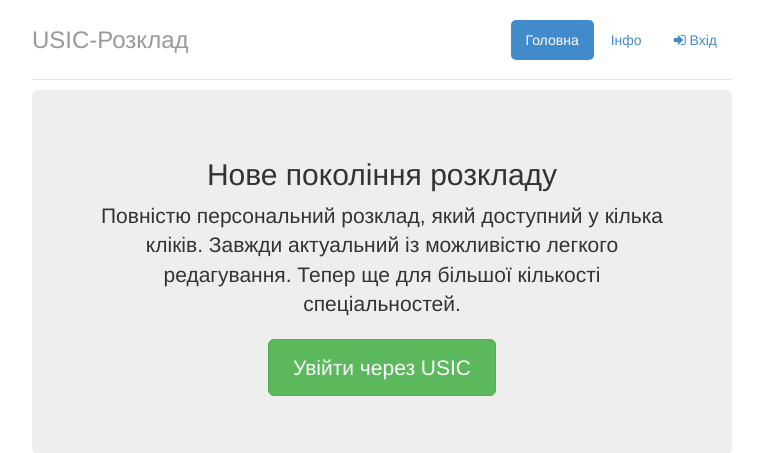
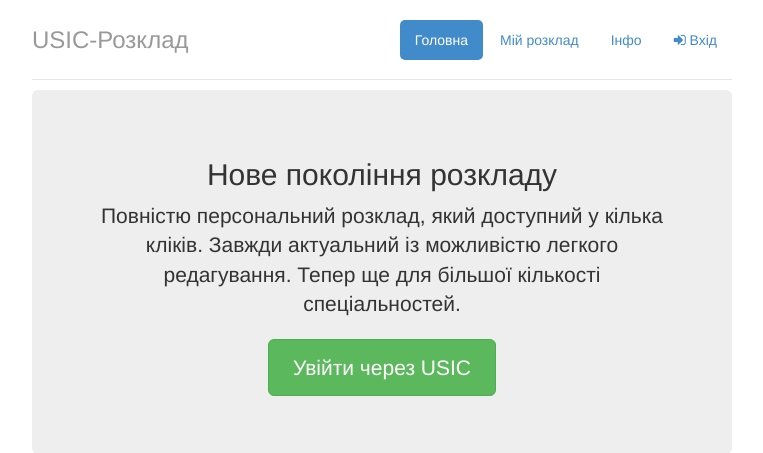
Before and after one commit to troyand/timetable_nonrel, a Django app: page / in a window 1280 px wide. Shown: the top 453 px of the page, without its empty margins (258-1021 px from the left). Run offline with Django 3.2, Linux system fonts and the light colour scheme; data that the repository does not hold is empty; parts of the project's set-up code (start-up, migrations or seed data) failed here and were passed over; some libraries are stand-ins or nearby versions.

Commit message:
my tt link

```diff
--- a/timetable/templates/header.html
+++ b/timetable/templates/header.html
@@ -1,6 +1,7 @@
 <div class="header">
     <ul class="nav nav-pills pull-right">
         <li{% if page == "index" %} class="active"{% endif %}><a href="/">Головна</a></li>
+        <li{% if page == "my" %} class="active"{% endif %}><a href="/my/">Мій розклад</a></li>
         <li{% if page == "info" %} class="active"{% endif %}><a href="/info/">Інфо</a></li>
         {% if user.is_authenticated %}
         <li{% if page == "profile" %} class="active"{% endif %}><a href="/accounts/profile/">{{ user }}</a></li>
```
